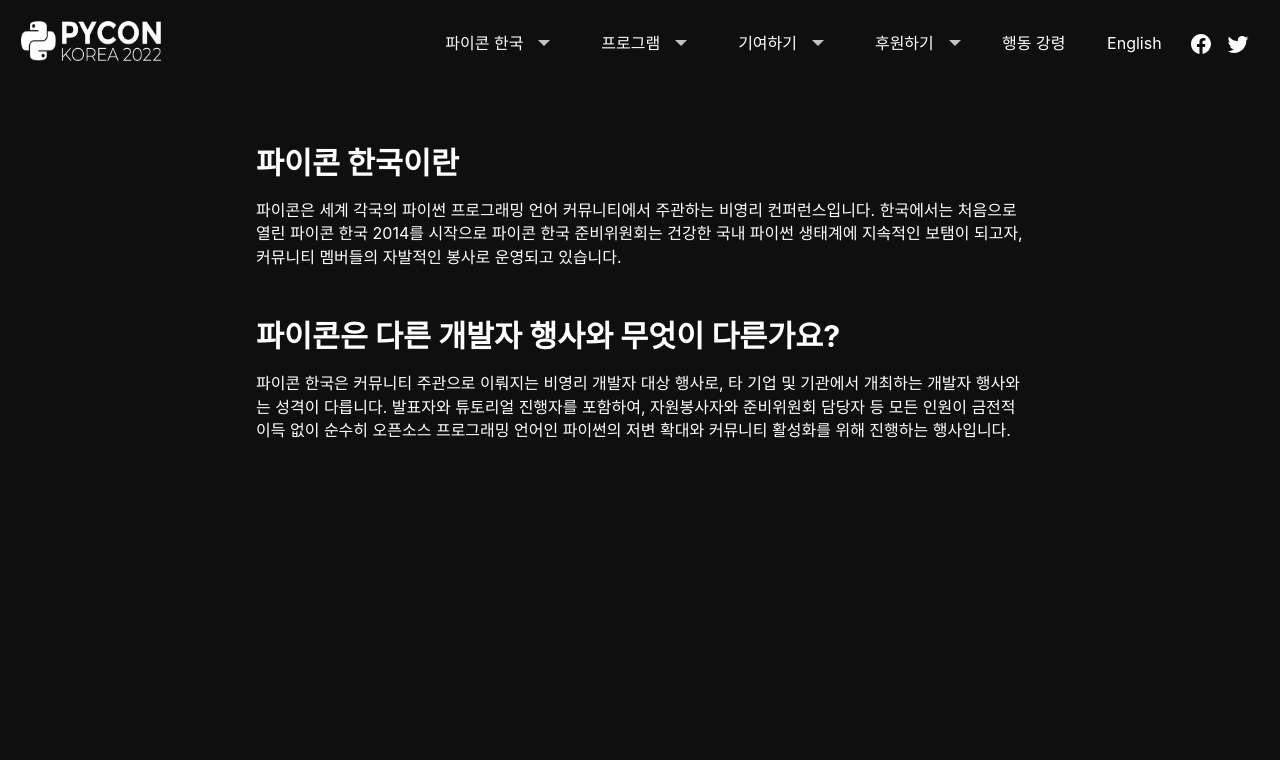
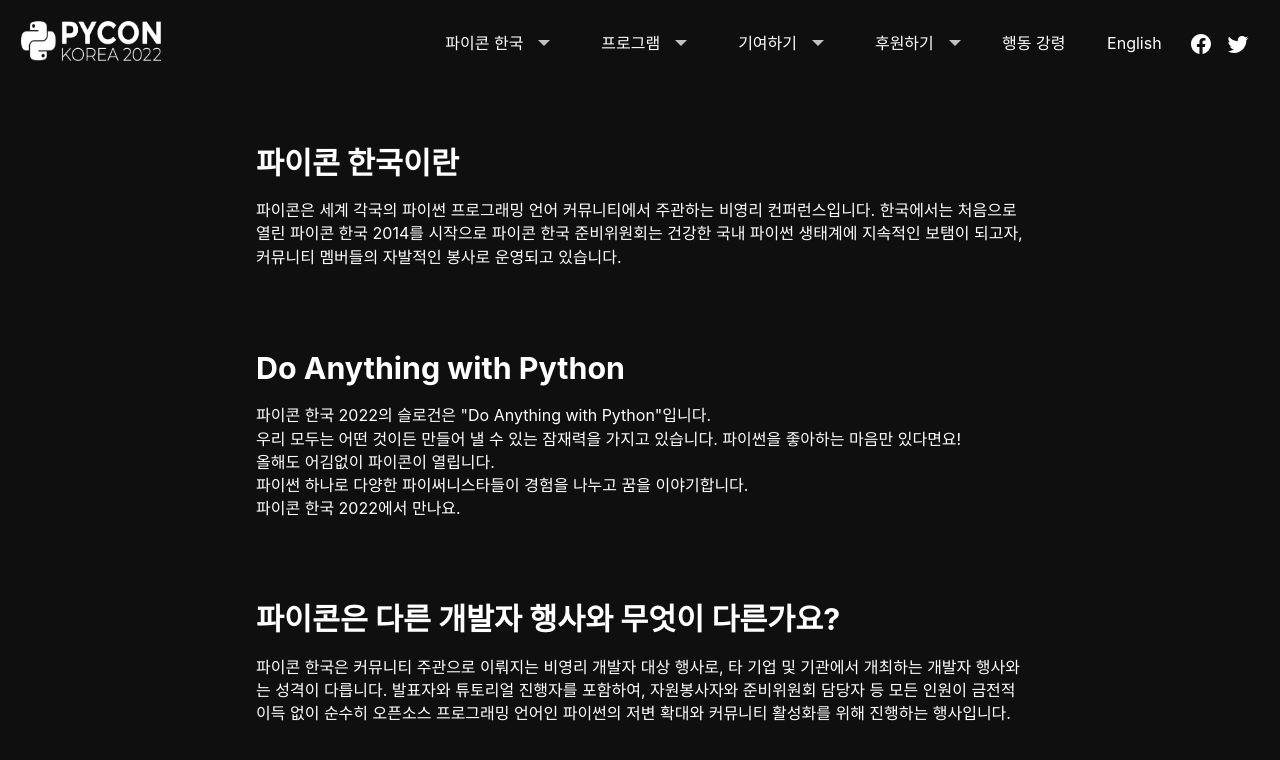
Before and after one commit to pythonkr/pyconkr-web-2022, a Next.js app in the folder frontend/: page /about/pyconkr in a window 1280 px wide. Shown: the top 760 px of the page. Built offline with nearby package versions, Linux system fonts and the light colour scheme; a web font is replaced by a local one.

Commit message:
파이콘 한국 2022 슬로건 추가

```diff
--- a/frontend/components/layout/Layout.tsx
+++ b/frontend/components/layout/Layout.tsx
@@ -21,7 +21,7 @@
     margin: 3.5rem 0 6rem;
     ${media.mobile(`
         margin: 0;
-        padding: 6rem 1.25rem;
+        padding: 6rem 1.25rem 5rem;
     `)}
 `
 
--- a/frontend/locales/en/label.ts
+++ b/frontend/locales/en/label.ts
@@ -11,6 +11,15 @@
             title: 'About PyCon Korea',
             desc: 'PyCon is a non-commercial conference held by Python Programming Communities over the world. PyCon Korea has been successfully held in several years with a group of volunteers called ‘PyCon Korea Organizing Team’, who support the local Korean Python community.'
         },
+        slogan: {
+            title: 'Do Anything with Python',
+            desc:
+                'The slogan for PyCon Korea 2022 is "Do Anything with Python".\n' +
+                'We all have the potential to create anything as long as we love Python!\n' +
+                'Pythonistas from all walks of life share their experiences and their dreams.\n' +
+                'PyCon will open this year as well!\n' +
+                'See you in PyCon KR 2022.'
+        },
         diff: {
             title: "What's the difference between PyCon and other developer's conferences?",
             desc: 'PyCon Korea is a non-profitable, developer-oriented event organized by community members, and has different characteristics from conferences organized companies or organizations. All attendees, including speakers, tutorial hosts, voluntary workers, and organizers, participate in PyCon Korea without any profitable purpose, and only to broaden the usage of Python, an open source programming language, and activate its community.'
--- a/frontend/locales/ko/label.ts
+++ b/frontend/locales/ko/label.ts
@@ -11,6 +11,15 @@
             title: '파이콘 한국이란',
             desc: '파이콘은 세계 각국의 파이썬 프로그래밍 언어 커뮤니티에서 주관하는 비영리 컨퍼런스입니다. 한국에서는 처음으로 열린 파이콘 한국 2014를 시작으로 파이콘 한국 준비위원회는 건강한 국내 파이썬 생태계에 지속적인 보탬이 되고자, 커뮤니티 멤버들의 자발적인 봉사로 운영되고 있습니다.'
         },
+        slogan: {
+            title: 'Do Anything with Python',
+            desc:
+                '파이콘 한국 2022의 슬로건은 "Do Anything with Python"입니다.\n' +
+                '우리 모두는 어떤 것이든 만들어 낼 수 있는 잠재력을 가지고 있습니다. 파이썬을 좋아하는 마음만 있다면요!\n' +
+                '올해도 어김없이 파이콘이 열립니다.\n' +
+                '파이썬 하나로 다양한 파이써니스타들이 경험을 나누고 꿈을 이야기합니다.\n' +
+                '파이콘 한국 2022에서 만나요.'
+        },
         diff: {
             title: '파이콘은 다른 개발자 행사와 무엇이 다른가요?',
             desc: '파이콘 한국은 커뮤니티 주관으로 이뤄지는 비영리 개발자 대상 행사로, 타 기업 및 기관에서 개최하는 개발자 행사와는 성격이 다릅니다. 발표자와 튜토리얼 진행자를 포함하여, 자원봉사자와 준비위원회 담당자 등 모든 인원이 금전적 이득 없이 순수히 오픈소스 프로그래밍 언어인 파이썬의 저변 확대와 커뮤니티 활성화를 위해 진행하는 행사입니다.'
--- a/frontend/pages/about/pyconkr.tsx
+++ b/frontend/pages/about/pyconkr.tsx
@@ -6,13 +6,15 @@
 import styled from 'styled-components'
 
 const Block = styled.div`
+    margin: 2rem 0;
     & + & {
-        margin-top: 3rem;
+        margin-top: 5rem;
     }
 `
 
 const Content = styled(Paragraph)`
     margin-top: 1rem;
+    white-space: pre-line;
 `
 
 const About: NextPage = () => {
@@ -23,6 +25,10 @@
             <Block>
                 <Heading2>{t('label:about.main.title')}</Heading2>
                 <Content>{t('label:about.main.desc')}</Content>
+            </Block>
+            <Block>
+                <Heading2>{t('label:about.slogan.title')}</Heading2>
+                <Content>{t('label:about.slogan.desc')}</Content>
             </Block>
             <Block>
                 <Heading2>{t('label:about.diff.title')}</Heading2>
```
